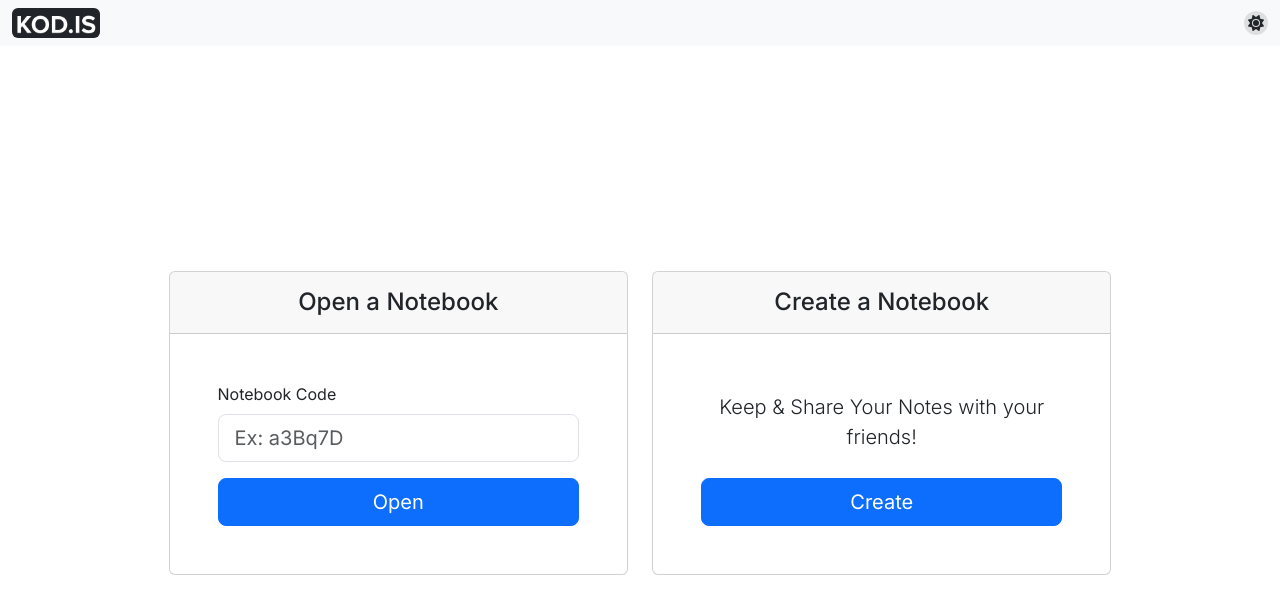
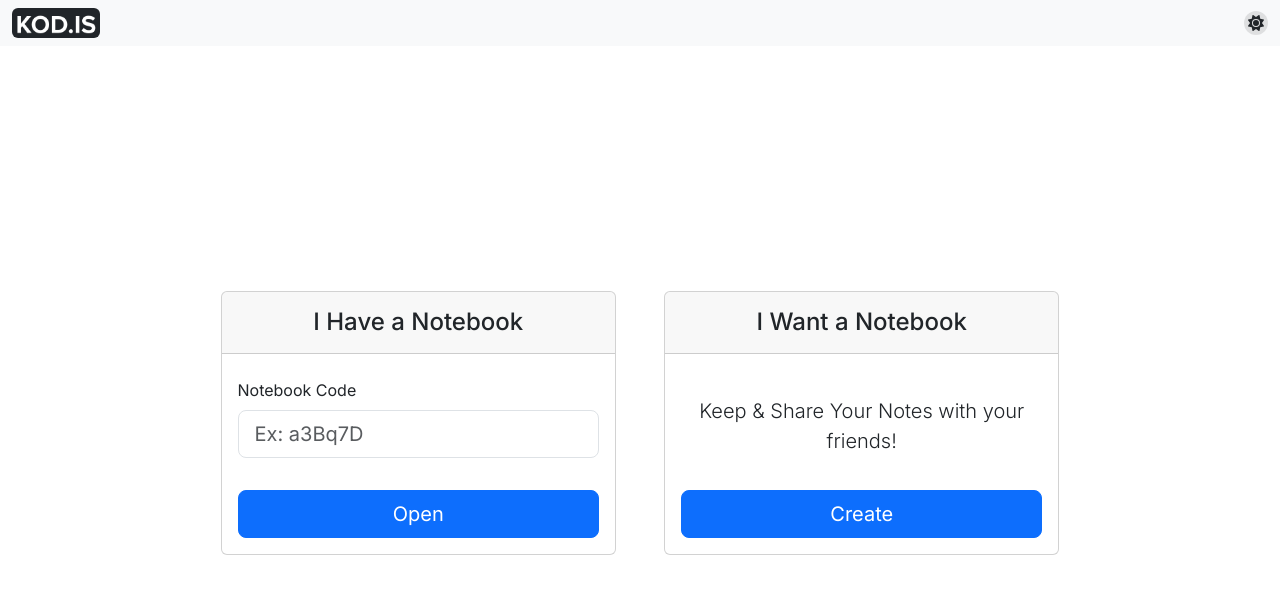
Before and after one commit to yigith/kodis, a React (Vite) app: page / in a window 1280 px wide. Shown: the top 614 px of the page. Built offline with nearby package versions, Linux system fonts and the light colour scheme.

Commit message:
fix start screen width gap

```diff
--- a/src/App.css
+++ b/src/App.css
@@ -2,5 +2,4 @@
   height: 100%;
   display: flex;
   flex-direction: column;
-
 }
--- a/src/index.css
+++ b/src/index.css
@@ -1,9 +1,9 @@
 html, body, #root {
   height: 100%;
+  overflow: hidden;
 }
 
 body {
-  overflow: hidden;
   font-family: 'Inter', sans-serif;
 }
 
--- a/src/pages/StartScreen.jsx
+++ b/src/pages/StartScreen.jsx
@@ -1,38 +1,23 @@
 import { Button, Card, Col, Form, Row } from 'react-bootstrap';
 import './StartScreen.css';
+import StartScreenCard from './StartScreenCard';
 
 function StartScreen() {
   return (
     <div className="StartScreen">
-      <Row xs={1} md={2} className='g-5 g-md-4'>
-        <Col>
-          <Card className='h-100 mx-4 mx-md-0'>
-            <Card.Header as="h4" className='text-center p-3'>Open a Notebook</Card.Header>
-            <Card.Body className='p-3 p-sm-4 p-md-5 d-flex flex-column'>
-              <Form className='flex-fill'>
-                <Form.Group className="mb-3">
-                  <Form.Label>Notebook Code</Form.Label>
-                  <Form.Control size="lg" type="text" placeholder="Ex: a3Bq7D" />
-                </Form.Group>
-                <div className='d-grid mt-auto'>
-                  <Button size="lg">Open</Button>
-                </div>
-              </Form>
-            </Card.Body>
-          </Card>
+      <Row xs={1} md={2} className='gy-4 g-md-5 justify-content-center'>
+        <Col sm={10}>
+          <StartScreenCard headerTitle='I Have a Notebook' buttonText='Open'>
+            <Form.Group className="mb-3">
+              <Form.Label>Notebook Code</Form.Label>
+              <Form.Control size="lg" type="text" placeholder="Ex: a3Bq7D" />
+            </Form.Group>
+          </StartScreenCard>
         </Col>
-        <Col>
-          <Card className='h-100 mx-4 mx-md-0'>
-            <Card.Header as="h4" className='text-center p-3'>Create a Notebook</Card.Header>
-            <Card.Body className='p-3 p-sm-4 p-md-5 d-flex flex-column'>
-              <Card.Text className='lead text-center flex-fill d-flex align-items-center justify-content-center'>Keep & Share Your Notes with your friends!</Card.Text>
-              <Form className='mt-auto'>
-                <div className='d-grid'>
-                  <Button size='lg'>Create</Button>
-                </div>
-              </Form>
-            </Card.Body>
-          </Card>
+        <Col sm={10}>
+          <StartScreenCard headerTitle='I Want a Notebook' buttonText='Create'>
+            <Card.Text className='lead text-center'>Keep & Share Your Notes with your friends!</Card.Text>
+          </StartScreenCard>
         </Col>
       </Row>
     </div>
--- /dev/null
+++ b/src/pages/StartScreenCard.jsx
@@ -0,0 +1,21 @@
+import { Button, Card, Form } from "react-bootstrap";
+
+function StartScreenCard({ headerTitle, buttonText, children}) {
+  return (
+    <Card className='h-100'>
+      <Card.Header as="h4" className='text-center p-3'>{headerTitle}</Card.Header>
+      <Card.Body>
+        <Form className='d-flex flex-column h-100'>
+          <div className="flex-fill d-flex flex-column justify-content-center mt-2 mb-3">
+            {children}
+          </div>
+          <div className='d-grid mt-auto'>
+            <Button size="lg">{buttonText}</Button>
+          </div>
+        </Form>
+      </Card.Body>
+    </Card>
+  );
+}
+
+export default StartScreenCard;
```
